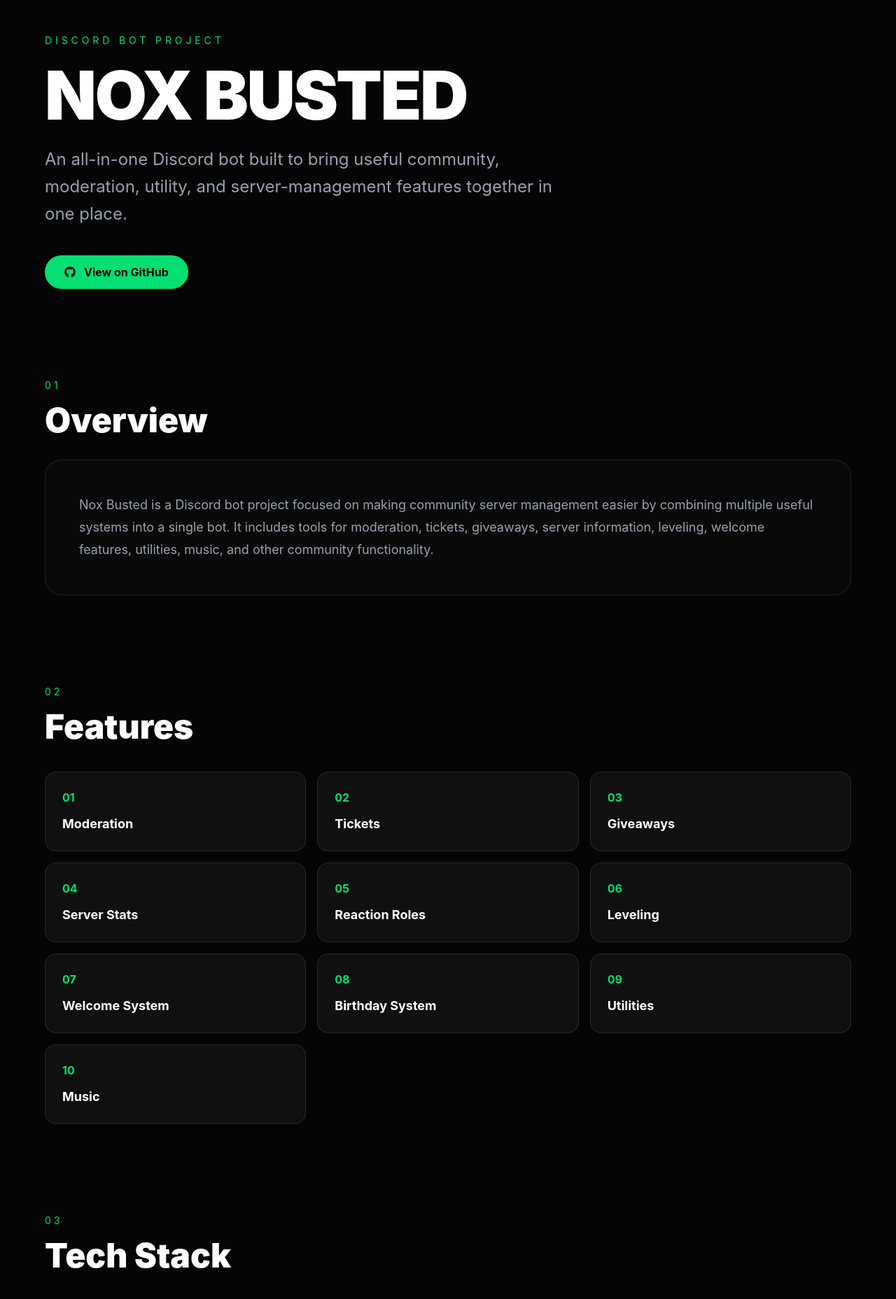
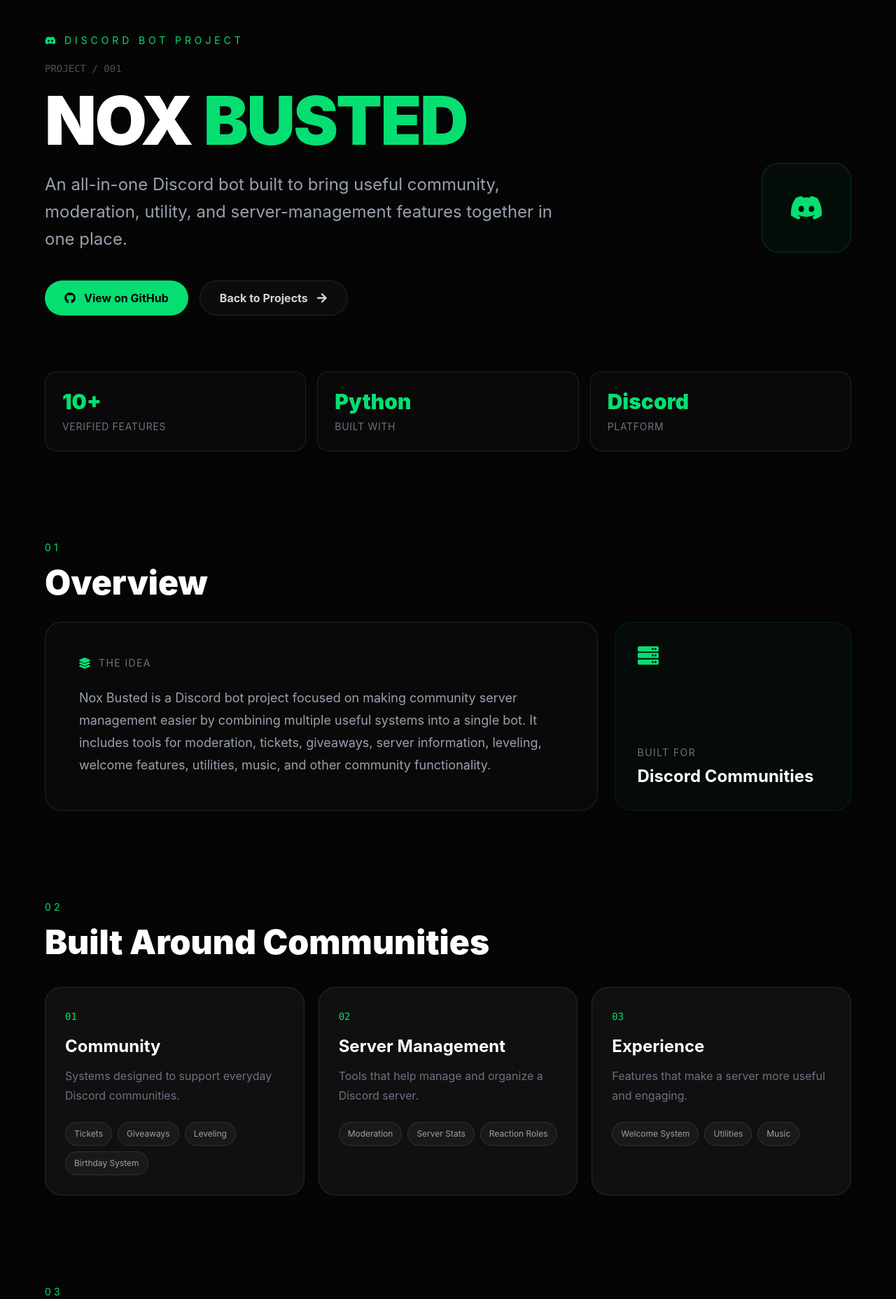
Before and after one commit to SomanshBhai/portfolio, a React (Vite) app: page /projects/nox-busted in a window 1280 px wide. Shown: the part 120-1977 px from the top of the page at 70% size. Built offline with nearby package versions, Linux system fonts and the light colour scheme.

Commit message:
Update NoxBusted.jsx

```diff
--- a/src/pages/projects/NoxBusted.jsx
+++ b/src/pages/projects/NoxBusted.jsx
@@ -1,5 +1,14 @@
 import { motion } from "framer-motion";
-import { FaArrowLeft, FaGithub } from "react-icons/fa";
+import {
+  FaArrowLeft,
+  FaArrowRight,
+  FaGithub,
+  FaCode,
+  FaDiscord,
+  FaLayerGroup,
+  FaLightbulb,
+  FaServer,
+} from "react-icons/fa";
 import { Link } from "react-router-dom";
 
 const features = [
@@ -15,11 +24,57 @@ const features = [
   "Music",
 ];
 
-const technologies = ["Python", "discord.py", "Discord API"];
+const technologies = [
+  {
+    name: "Python",
+    description: "Core programming language",
+  },
+  {
+    name: "discord.py",
+    description: "Discord bot framework",
+  },
+  {
+    name: "Discord API",
+    description: "Platform integration",
+  },
+];
+
+const featureGroups = [
+  {
+    title: "Community",
+    description: "Systems designed to support everyday Discord communities.",
+    items: ["Tickets", "Giveaways", "Leveling", "Birthday System"],
+  },
+  {
+    title: "Server Management",
+    description: "Tools that help manage and organize a Discord server.",
+    items: ["Moderation", "Server Stats", "Reaction Roles"],
+  },
+  {
+    title: "Experience",
+    description: "Features that make a server more useful and engaging.",
+    items: ["Welcome System", "Utilities", "Music"],
+  },
+];
+
+const stats = [
+  {
+    value: "10+",
+    label: "Verified features",
+  },
+  {
+    value: "Python",
+    label: "Built with",
+  },
+  {
+    value: "Discord",
+    label: "Platform",
+  },
+];
 
 function NoxBusted() {
   return (
-    <main className="min-h-screen bg-[#050505] text-white px-6 py-20">
+    <main className="min-h-screen bg-[#050505] text-white px-6 py-20 overflow-hidden">
       <div className="max-w-6xl mx-auto">
         {/* Back */}
         <motion.div
@@ -42,19 +97,37 @@ function NoxBusted() {
           animate={{ opacity: 1, y: 0 }}
           transition={{ duration: 0.7 }}
         >
-          <p className="text-green-400 uppercase tracking-[0.35em] text-sm mb-5">
+          <div className="flex items-center gap-3 text-green-400 mb-5">
+            <FaDiscord />
+            <p className="uppercase tracking-[0.35em] text-sm">
               Discord Bot Project
             </p>
+          </div>
 
-          <h1 className="text-5xl md:text-8xl font-black tracking-tight">
-            NOX BUSTED
+          <div className="flex flex-col lg:flex-row lg:items-end lg:justify-between gap-10">
+            <div>
+              <p className="text-white/30 font-mono text-sm mb-4">
+                PROJECT / 001
+              </p>
+
+              <h1 className="text-5xl md:text-7xl lg:text-8xl font-black tracking-tight">
+                NOX
+                <span className="text-green-400"> BUSTED</span>
               </h1>
 
               <p className="text-xl md:text-2xl text-gray-400 mt-6 max-w-3xl leading-relaxed">
                 An all-in-one Discord bot built to bring useful community,
-            moderation, utility, and server-management features together in
-            one place.
+                moderation, utility, and server-management features together
+                in one place.
               </p>
+            </div>
+
+            <div className="hidden lg:block">
+              <div className="w-32 h-32 rounded-3xl border border-green-400/20 bg-green-400/[0.04] flex items-center justify-center">
+                <FaDiscord className="text-5xl text-green-400" />
+              </div>
+            </div>
+          </div>
 
           <div className="flex flex-wrap gap-4 mt-10">
             <a
@@ -66,7 +139,38 @@ function NoxBusted() {
               <FaGithub />
               View on GitHub
             </a>
+
+            <Link
+              to="/"
+              className="inline-flex items-center gap-3 border border-white/10 bg-white/[0.03] px-7 py-3 rounded-full font-bold text-gray-300 hover:border-green-400/40 hover:text-green-400 transition"
+            >
+              Back to Projects
+              <FaArrowRight />
+            </Link>
           </div>
+        </motion.section>
+
+        {/* Stats */}
+        <motion.section
+          initial={{ opacity: 0, y: 40 }}
+          animate={{ opacity: 1, y: 0 }}
+          transition={{ duration: 0.7, delay: 0.15 }}
+          className="grid grid-cols-1 sm:grid-cols-3 gap-4 mt-20"
+        >
+          {stats.map((stat) => (
+            <div
+              key={stat.label}
+              className="border border-white/10 rounded-2xl bg-white/[0.02] p-6"
+            >
+              <p className="text-3xl font-black text-green-400">
+                {stat.value}
+              </p>
+
+              <p className="text-gray-500 mt-2 text-sm uppercase tracking-wider">
+                {stat.label}
+              </p>
+            </div>
+          ))}
         </motion.section>
 
         {/* Overview */}
@@ -85,18 +189,42 @@ function NoxBusted() {
             Overview
           </h2>
 
+          <div className="grid lg:grid-cols-[1.4fr_0.6fr] gap-6">
             <div className="border border-white/10 rounded-3xl bg-white/[0.02] p-8 md:p-12">
+              <div className="flex items-center gap-3 mb-6">
+                <FaLayerGroup className="text-green-400" />
+                <span className="text-sm uppercase tracking-widest text-gray-500">
+                  The idea
+                </span>
+              </div>
+
               <p className="text-gray-400 leading-8 text-lg">
-              Nox Busted is a Discord bot project focused on making community
-              server management easier by combining multiple useful systems
-              into a single bot. It includes tools for moderation, tickets,
-              giveaways, server information, leveling, welcome features,
-              utilities, music, and other community functionality.
+                Nox Busted is a Discord bot project focused on making
+                community server management easier by combining multiple
+                useful systems into a single bot. It includes tools for
+                moderation, tickets, giveaways, server information, leveling,
+                welcome features, utilities, music, and other community
+                functionality.
               </p>
+            </div>
+
+            <div className="border border-green-400/10 rounded-3xl bg-green-400/[0.03] p-8 flex flex-col justify-between">
+              <FaServer className="text-green-400 text-3xl" />
+
+              <div className="mt-12">
+                <p className="text-gray-500 text-sm uppercase tracking-widest mb-2">
+                  Built for
+                </p>
+
+                <h3 className="text-2xl font-bold">
+                  Discord Communities
+                </h3>
+              </div>
+            </div>
           </div>
         </motion.section>
 
-        {/* Features */}
+        {/* Feature Categories */}
         <motion.section
           initial={{ opacity: 0, y: 50 }}
           whileInView={{ opacity: 1, y: 0 }}
@@ -109,8 +237,73 @@ function NoxBusted() {
           </p>
 
           <h2 className="text-4xl md:text-5xl font-black mb-10">
+            Built Around Communities
+          </h2>
+
+          <div className="grid md:grid-cols-3 gap-5">
+            {featureGroups.map((group, index) => (
+              <motion.div
+                key={group.title}
+                initial={{ opacity: 0, y: 25 }}
+                whileInView={{ opacity: 1, y: 0 }}
+                viewport={{ once: true }}
+                transition={{
+                  duration: 0.5,
+                  delay: index * 0.1,
+                }}
+                className="border border-white/10 rounded-3xl bg-[#101010] p-7 hover:border-green-400/30 transition"
+              >
+                <span className="text-green-400 font-mono text-sm">
+                  0{index + 1}
+                </span>
+
+                <h3 className="text-2xl font-bold mt-4">
+                  {group.title}
+                </h3>
+
+                <p className="text-gray-500 mt-3 leading-7">
+                  {group.description}
+                </p>
+
+                <div className="flex flex-wrap gap-2 mt-6">
+                  {group.items.map((item) => (
+                    <span
+                      key={item}
+                      className="text-xs px-3 py-2 rounded-full bg-white/[0.04] border border-white/10 text-gray-400"
+                    >
+                      {item}
+                    </span>
+                  ))}
+                </div>
+              </motion.div>
+            ))}
+          </div>
+        </motion.section>
+
+        {/* Features */}
+        <motion.section
+          initial={{ opacity: 0, y: 50 }}
+          whileInView={{ opacity: 1, y: 0 }}
+          viewport={{ once: true }}
+          transition={{ duration: 0.7 }}
+          className="mt-32"
+        >
+          <div className="flex flex-col md:flex-row md:items-end md:justify-between gap-5 mb-10">
+            <div>
+              <p className="text-green-400 uppercase tracking-[0.3em] text-sm mb-4">
+                03
+              </p>
+
+              <h2 className="text-4xl md:text-5xl font-black">
                 Features
               </h2>
+            </div>
+
+            <p className="text-gray-500 max-w-md">
+              A collection of verified systems currently represented in the
+              project.
+            </p>
+          </div>
 
           <div className="grid sm:grid-cols-2 lg:grid-cols-3 gap-4">
             {features.map((feature, index) => (
@@ -123,13 +316,17 @@ function NoxBusted() {
                   duration: 0.4,
                   delay: index * 0.04,
                 }}
-                className="border border-white/10 rounded-2xl bg-[#101010] p-6 hover:border-green-400/40 transition"
+                className="group border border-white/10 rounded-2xl bg-[#101010] p-6 hover:border-green-400/40 hover:bg-green-400/[0.03] transition"
               >
-                <span className="text-green-400 font-bold">
+                <div className="flex items-center justify-between">
+                  <span className="text-green-400 font-mono font-bold">
                     {String(index + 1).padStart(2, "0")}
                   </span>
 
-                <h3 className="text-lg font-bold mt-3">
+                  <FaCode className="text-gray-700 group-hover:text-green-400 transition" />
+                </div>
+
+                <h3 className="text-lg font-bold mt-6">
                   {feature}
                 </h3>
               </motion.div>
@@ -146,21 +343,38 @@ function NoxBusted() {
           className="mt-32"
         >
           <p className="text-green-400 uppercase tracking-[0.3em] text-sm mb-4">
-            03
+            04
           </p>
 
           <h2 className="text-4xl md:text-5xl font-black mb-10">
             Tech Stack
           </h2>
 
-          <div className="flex flex-wrap gap-4">
-            {technologies.map((technology) => (
-              <span
-                key={technology}
-                className="px-6 py-3 rounded-full border border-green-500/20 bg-green-500/10 text-green-400"
+          <div className="grid md:grid-cols-3 gap-5">
+            {technologies.map((technology, index) => (
+              <motion.div
+                key={technology.name}
+                initial={{ opacity: 0, y: 20 }}
+                whileInView={{ opacity: 1, y: 0 }}
+                viewport={{ once: true }}
+                transition={{
+                  duration: 0.4,
+                  delay: index * 0.08,
+                }}
+                className="border border-white/10 rounded-3xl bg-white/[0.02] p-7 hover:border-green-400/30 transition"
               >
-                {technology}
-              </span>
+                <div className="w-11 h-11 rounded-xl bg-green-400/10 border border-green-400/20 flex items-center justify-center">
+                  <FaCode className="text-green-400" />
+                </div>
+
+                <h3 className="text-xl font-bold mt-6">
+                  {technology.name}
+                </h3>
+
+                <p className="text-gray-500 mt-2">
+                  {technology.description}
+                </p>
+              </motion.div>
             ))}
           </div>
         </motion.section>
@@ -174,20 +388,44 @@ function NoxBusted() {
           className="mt-32"
         >
           <p className="text-green-400 uppercase tracking-[0.3em] text-sm mb-4">
-            04
+            05
           </p>
 
           <h2 className="text-4xl md:text-5xl font-black mb-8">
             What I Learned
           </h2>
 
-          <div className="border border-white/10 rounded-3xl bg-white/[0.02] p-8 md:p-12">
+          <div className="grid md:grid-cols-2 gap-5">
+            <div className="border border-white/10 rounded-3xl bg-white/[0.02] p-8 md:p-10">
+              <FaLightbulb className="text-green-400 text-2xl mb-6" />
+
               <p className="text-gray-400 leading-8 text-lg">
-              Building a larger Discord bot involves much more than creating
-              individual commands. The project helped me work with Discord
-              APIs, bot architecture, command systems, server features, and
-              the challenges of bringing many different systems together.
+                Building a larger Discord bot involves much more than
+                creating individual commands. The project helped me work with
+                Discord APIs, bot architecture, command systems, server
+                features, and the challenges of bringing many different
+                systems together.
               </p>
+            </div>
+
+            <div className="border border-white/10 rounded-3xl bg-[#101010] p-8 md:p-10">
+              <p className="text-gray-500 text-sm uppercase tracking-widest mb-4">
+                Development mindset
+              </p>
+
+              <h3 className="text-2xl md:text-3xl font-bold leading-tight">
+                Build systems,
+                <br />
+                not just commands.
+              </h3>
+
+              <div className="h-px bg-white/10 my-7" />
+
+              <p className="text-gray-500 leading-7">
+                Nox Busted became an opportunity to think about how separate
+                features can work together as one larger project.
+              </p>
+            </div>
           </div>
         </motion.section>
 
@@ -199,20 +437,35 @@ function NoxBusted() {
           transition={{ duration: 0.7 }}
           className="mt-32 mb-20"
         >
-          <div className="rounded-3xl border border-green-400/20 bg-green-400/[0.04] p-8 md:p-12 text-center">
-            <p className="text-gray-400 mb-6">
-              Explore the project source code and development history.
+          <div className="relative overflow-hidden rounded-3xl border border-green-400/20 bg-green-400/[0.04] p-8 md:p-14 text-center">
+            <div className="absolute -top-20 -right-20 w-48 h-48 rounded-full bg-green-400/10 blur-3xl" />
+            <div className="absolute -bottom-20 -left-20 w-48 h-48 rounded-full bg-green-400/10 blur-3xl" />
+
+            <div className="relative">
+              <p className="text-green-400 uppercase tracking-[0.3em] text-sm mb-5">
+                Explore the code
+              </p>
+
+              <h2 className="text-3xl md:text-5xl font-black">
+                Want to see Nox Busted?
+              </h2>
+
+              <p className="text-gray-400 max-w-2xl mx-auto mt-5 leading-7">
+                Explore the public repository to see the project source code
+                and its development.
               </p>
 
               <a
                 href="https://github.com/SomanshBhai/Nox-Busted"
                 target="_blank"
                 rel="noopener noreferrer"
-              className="inline-flex items-center gap-3 bg-green-400 text-black px-8 py-4 rounded-full font-bold hover:scale-105 transition"
+                className="relative inline-flex items-center gap-3 bg-green-400 text-black px-8 py-4 rounded-full font-bold mt-8 hover:scale-105 transition"
               >
                 <FaGithub />
                 Open GitHub Repository
+                <FaArrowRight />
               </a>
+            </div>
           </div>
         </motion.section>
       </div>
```
Lines whose indentation alone changed are shown as unchanged.
